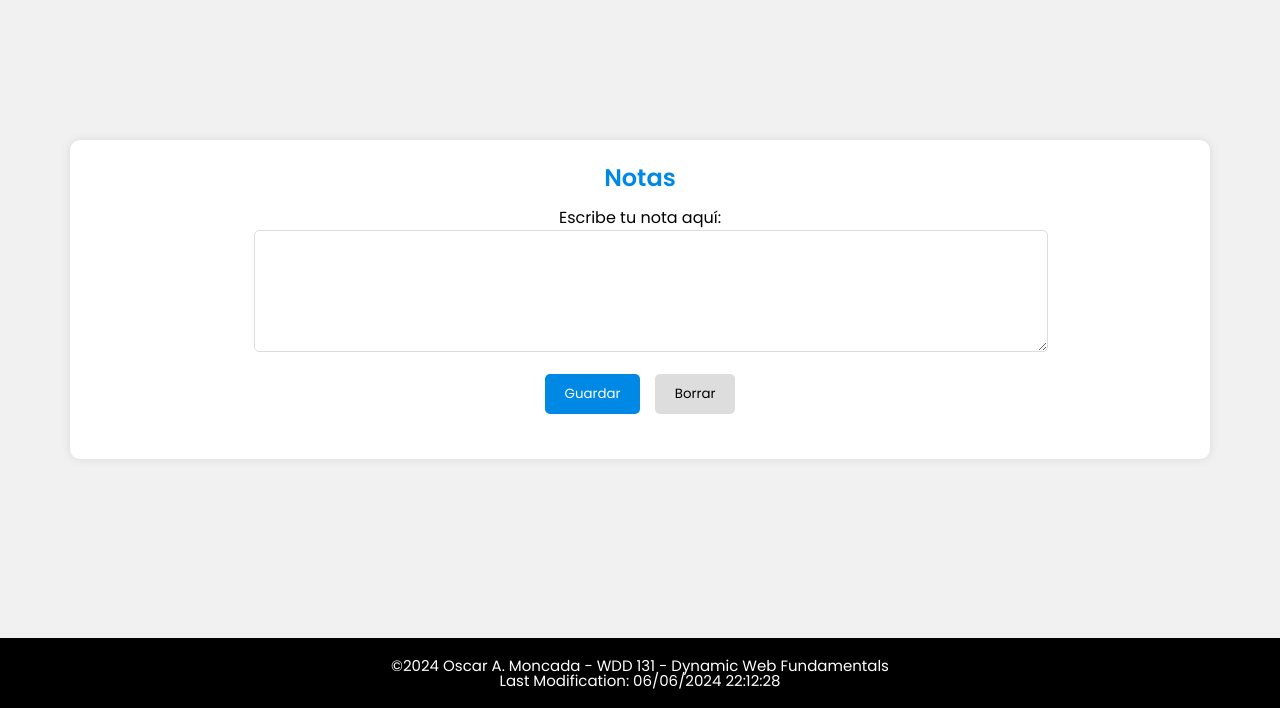
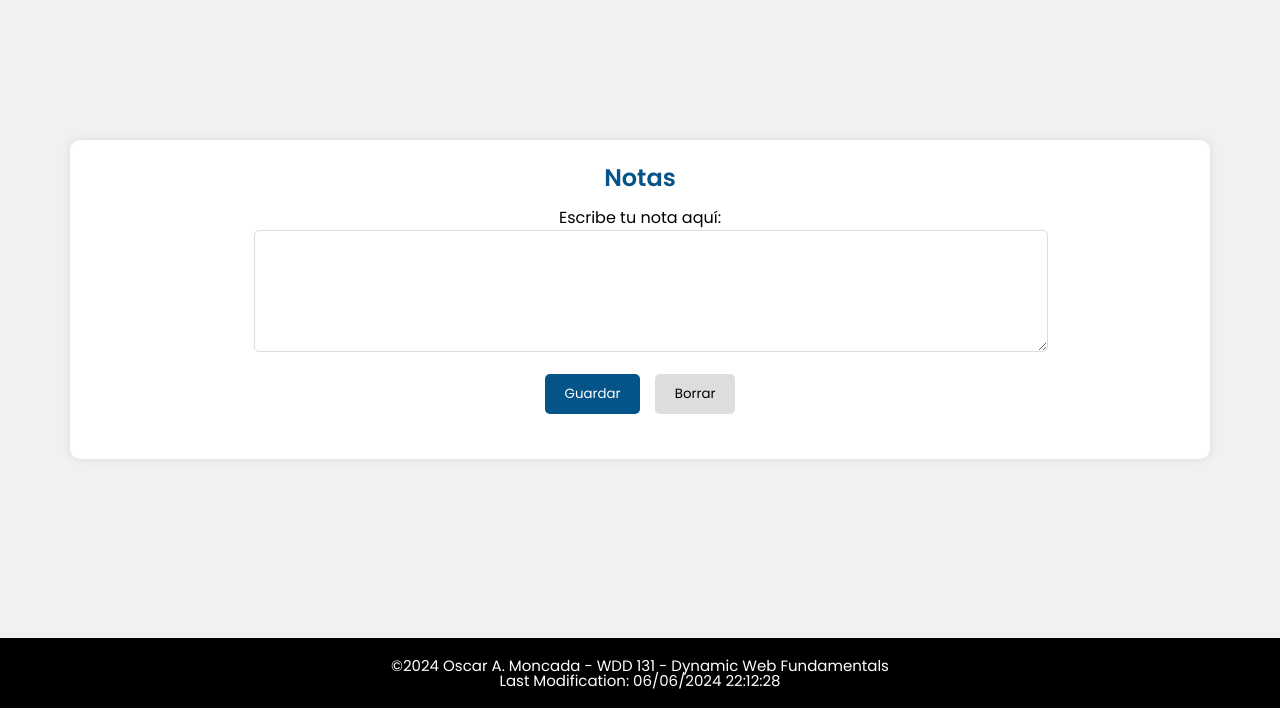
Before and after one commit to OMoncada/wdd131, a plain HTML site: page project/notepad.html in a window 1280 px wide. Shown: the part 92-800 px from the top of the page. Drawn offline with Linux system fonts and the light colour scheme.

Commit message:
Update notepad.css
confirmo cambios realizado

```diff
--- a/project/styles/notepad.css
+++ b/project/styles/notepad.css
@@ -156,7 +156,7 @@ body .container {
 #notepad h2 {
     margin-bottom: 10px;
     font-size: 24px;
-    color: var(--main-color);
+    color: #04548a;
 }
 
 #note-text {
@@ -177,7 +177,7 @@ body .container {
 }
 
 #save-btn {
-    background-color: var(--main-color);
+    background-color: #04548a;
     color: #fff;
 }
 
```
